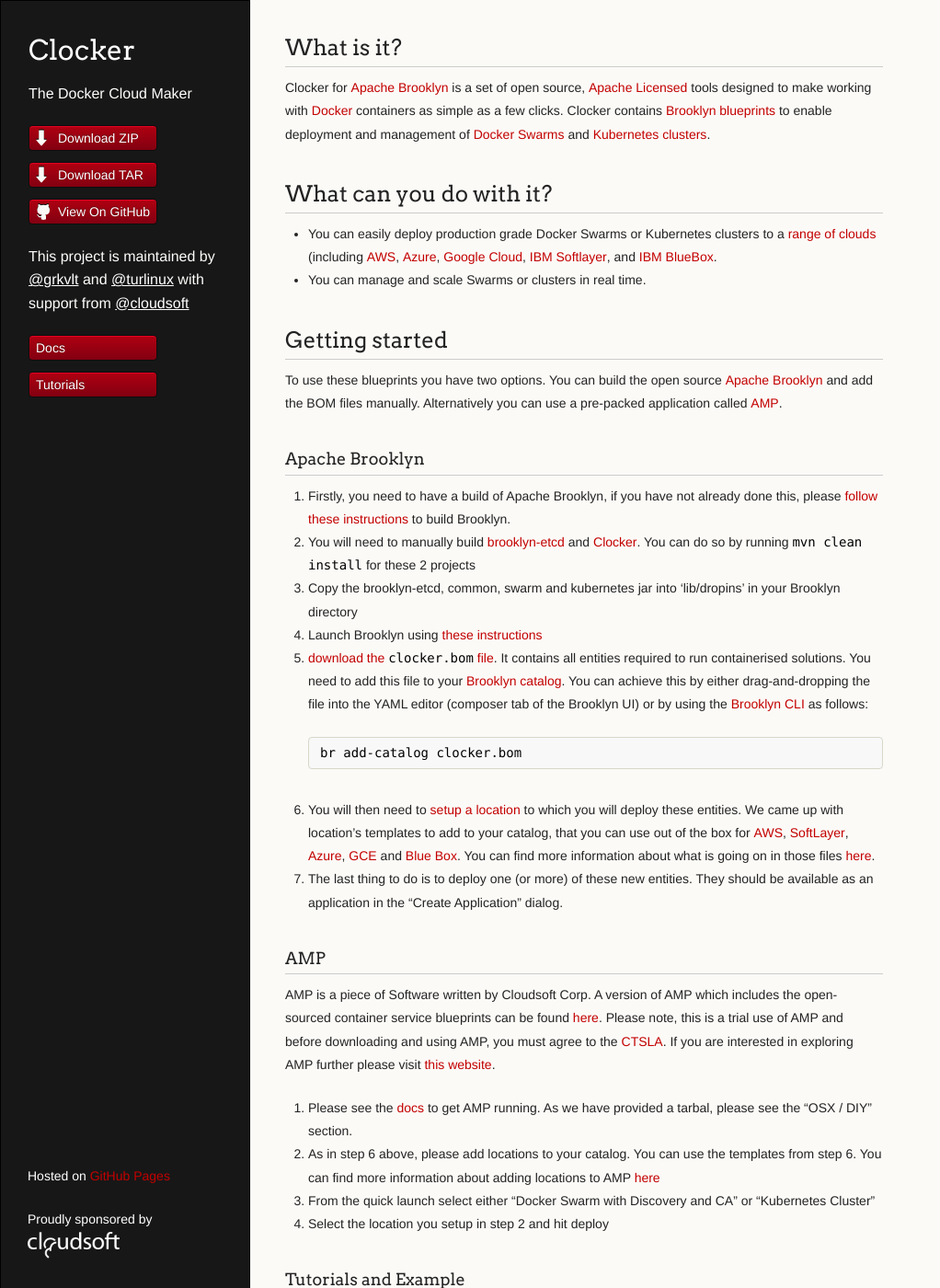
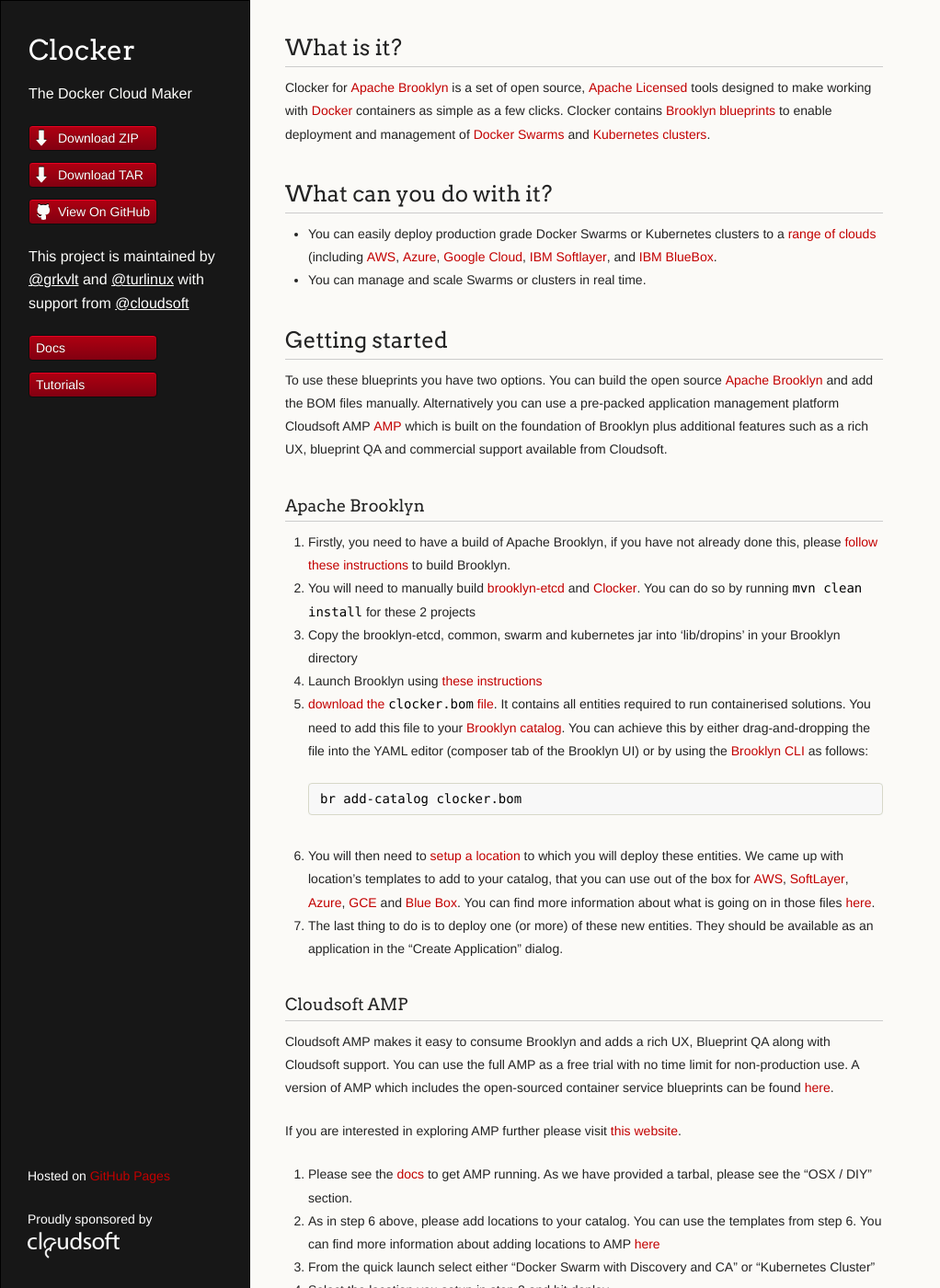
Before and after one commit to brooklyncentral/clocker, a Jekyll site: the page built from index.md, in a window 1280 px wide and 1400 px high. Shown: the whole window at 92% size, without its empty margins (0-1022 px from the left). Built offline with Jekyll 4.4.1, drawn with Linux system fonts in a browser that asks for light colours.

Commit message:
Update index.md
Updated Getting started and description of Cloudsoft AMP

```diff
--- a/index.md
+++ b/index.md
@@ -12,7 +12,7 @@
 * You can manage and scale Swarms or clusters in real time.
 
 ## Getting started
-To use these blueprints you have two options. You can build the open source [Apache Brooklyn](http://brooklyn.apache.org/) and add the BOM files manually. Alternatively you can use a pre-packed application called [AMP](http://www.cloudsoft.io/products/).
+To use these blueprints you have two options. You can build the open source [Apache Brooklyn](http://brooklyn.apache.org/) and add the BOM files manually. Alternatively you can use a pre-packed application management platform Cloudsoft AMP [AMP](http://www.cloudsoft.io/products/) which is built on the foundation of Brooklyn plus additional features such as a rich UX, blueprint QA and commercial support available from Cloudsoft.
 
 ### Apache Brooklyn
 
@@ -28,9 +28,9 @@
 6. You will then need to [setup a location](https://brooklyn.apache.org/v/latest/ops/locations/index.html) to which you will deploy these entities. We came up with location's templates to add to your catalog, that you can use out of the box for [AWS](tutorial/locations/aws-example-location.bom), [SoftLayer]((tutorial/locations/sl-example-location.bom)), [Azure](tutorial/locations/azure-example-location.bom), [GCE](tutorial/locations/gce-example-location.bom) and [Blue Box](tutorial/locations/bb-example-location.bom). You can find more information about what is going on in those files [here](tutorial/swarm-cluster.html#setup-a-cloud-location).
 7. The last thing to do is to deploy one (or more) of these new entities. They should be available as an application in the "Create Application" dialog.
 
-### AMP
-AMP is a piece of Software written by Cloudsoft Corp. A version of AMP which includes the open-sourced container service blueprints can be found  [here](http://download.cloudsoft.io/amp/4.1.0-20160930.1659/cloudsoft-amp-karaf-4.1.0-20160930.1659.tar.gz).
-Please note, this is a trial use of AMP and before downloading and using AMP, you must agree to the [CTSLA](http://www.cloudsoft.io/trial-software-license).
+### Cloudsoft AMP
+Cloudsoft AMP makes it easy to consume Brooklyn and adds a rich UX, Blueprint QA along with Cloudsoft support. You can use the full AMP  as a free trial with no time limit for non-production use. A version of AMP which includes the open-sourced container service blueprints can be found [here](http://download.cloudsoft.io/amp/4.1.0-20160930.1659/cloudsoft-amp-karaf-4.1.0-20160930.1659.tar.gz).
+
 If you are interested in exploring AMP further please visit [this website](http://www.cloudsoft.io/).
 
 1. Please see the [docs](http://docs.cloudsoft.io/tutorials/tutorial-get-amp-running.html) to get AMP running. As we have provided a tarbal, please see the "OSX / DIY" section.
```
